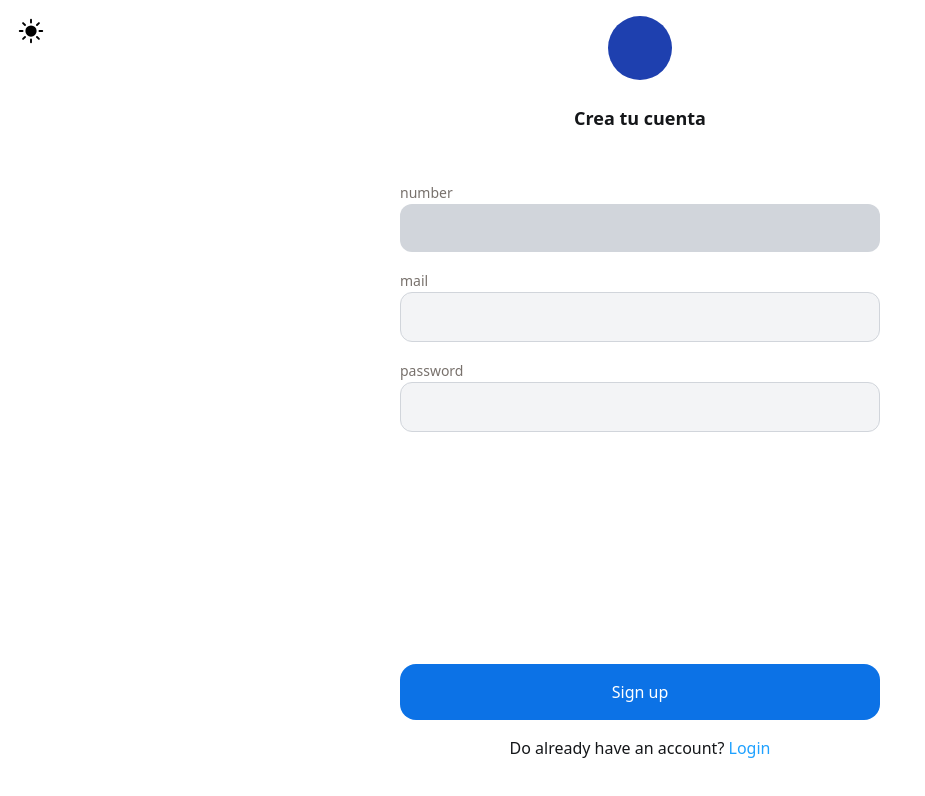
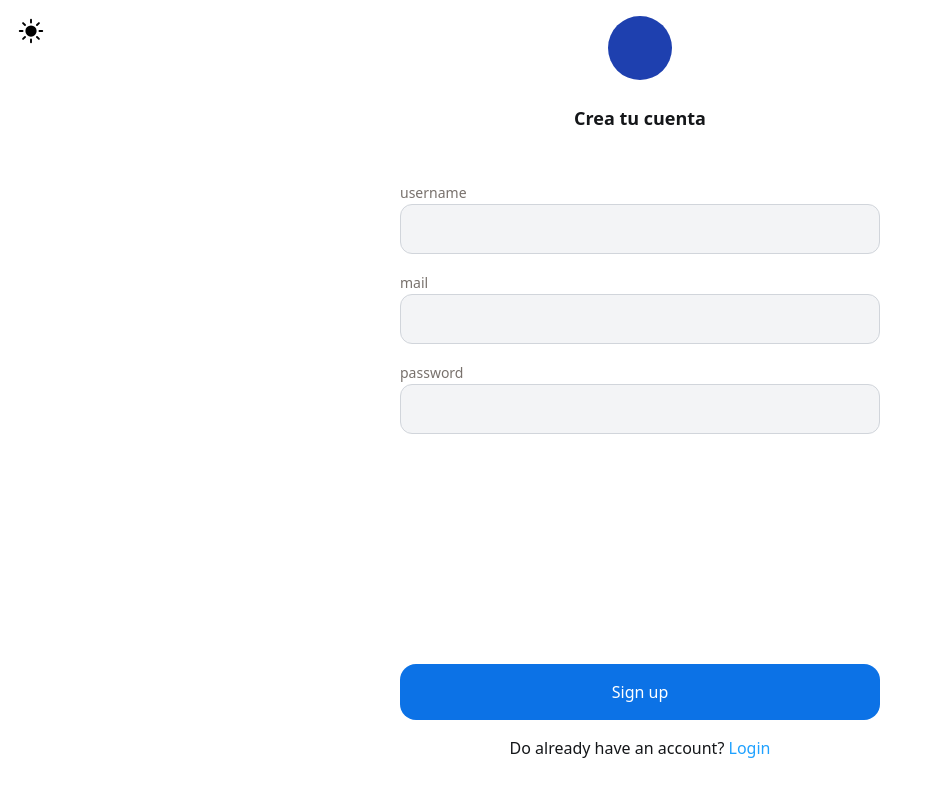
Before and after one commit to magmafellow/rocoose, a Next.js app: page /signup in a window 1280 px wide. Shown: the top 796 px of the page, without its empty margins (0-925 px from the left). Built offline with nearby package versions, Linux system fonts and the light colour scheme.

Commit message:
signup built into signup page

```diff
--- a/app/lib/actions/authenticate.ts
+++ b/app/lib/actions/authenticate.ts
@@ -50,7 +50,7 @@ export async function signupCredentials(prevState: any, formData: FormData) {
     const id = v4()
     const res = await registerCredentialsUser({ email, password, id, username })
 
-    return {success: 'account was registered'}
+    return {success: 'Account was registered. Stroll to login page'}
   } else {
     return {error: 'invalid input'}
   }
--- a/app/lib/actions/posts.ts
+++ b/app/lib/actions/posts.ts
@@ -12,7 +12,7 @@ export async function getRandomLastPostsWithOwners(limit: number) {
     .select()
     .from(postsTable)
     .orderBy(postsTable.createdAt)
-    .limit(limit).fullJoin(usersTable, eq(postsTable.ownerId, usersTable.id))
+    .limit(limit).innerJoin(usersTable, eq(postsTable.ownerId, usersTable.id))
 
   return res
 }
--- a/app/ui/login/signup-form.tsx
+++ b/app/ui/login/signup-form.tsx
@@ -1,21 +1,27 @@
+'use client'
+
+import { signupCredentials } from '@/app/lib/actions/authenticate'
 import Link from 'next/link'
+import { useFormState } from 'react-dom'
 
 export default function SignupForm() {
+
+  const [message, dispatch] = useFormState(signupCredentials, undefined)
+
   return (
     <form
       className="flex flex-grow pb-10 h-full flex-col gap-4 w-3/4 justify-center mx-auto"
-      action=""
+      action={dispatch}
     >
       <div>
-        <label className="text-sm text-stone-500" htmlFor="number">
-          number
+        <label className="text-sm text-stone-500" htmlFor="username">
+          username
         </label>
         <input
-          className="block disabled:bg-gray-300 disabled:dark:bg-stone-950 disabled:dark:outline-1 disabled:dark:outline disabled:dark:outline-stone-700 w-full rounded-xl py-3 px-2 focus:outline-none focus:border-none"
+          className="block bg-gray-100 dark:bg-dbgbase border border-gray-300 dark:border-stone-700 disabled:bg-gray-300 disabled:dark:bg-stone-950 disabled:dark:outline-1 disabled:dark:outline disabled:dark:outline-stone-700 w-full rounded-xl py-3 px-2 focus:outline-none focus:border-none"
           type="text"
-          id="number"
-          name="number"
-          disabled
+          id="username"
+          name="username"
         />
       </div>
 
@@ -43,6 +49,21 @@ export default function SignupForm() {
         />
       </div>
 
+      <div className="mb-3">
+        {message?.error && (
+          <p className="text-red-800 dark:text-red-500 text-center">
+            {message.error}
+          </p>
+        )}
+      </div>
+      <div className="mb-3">
+        {message?.success && (
+          <p className="text-green-800 dark:text-green-500 text-center">
+            {message.success}
+          </p>
+        )}
+      </div>
+
       <div>
         <button className="block w-full bg-[#0c72e6] hover:bg-[#1f75b7] text-white rounded-2xl py-4">
           Sign up
```
